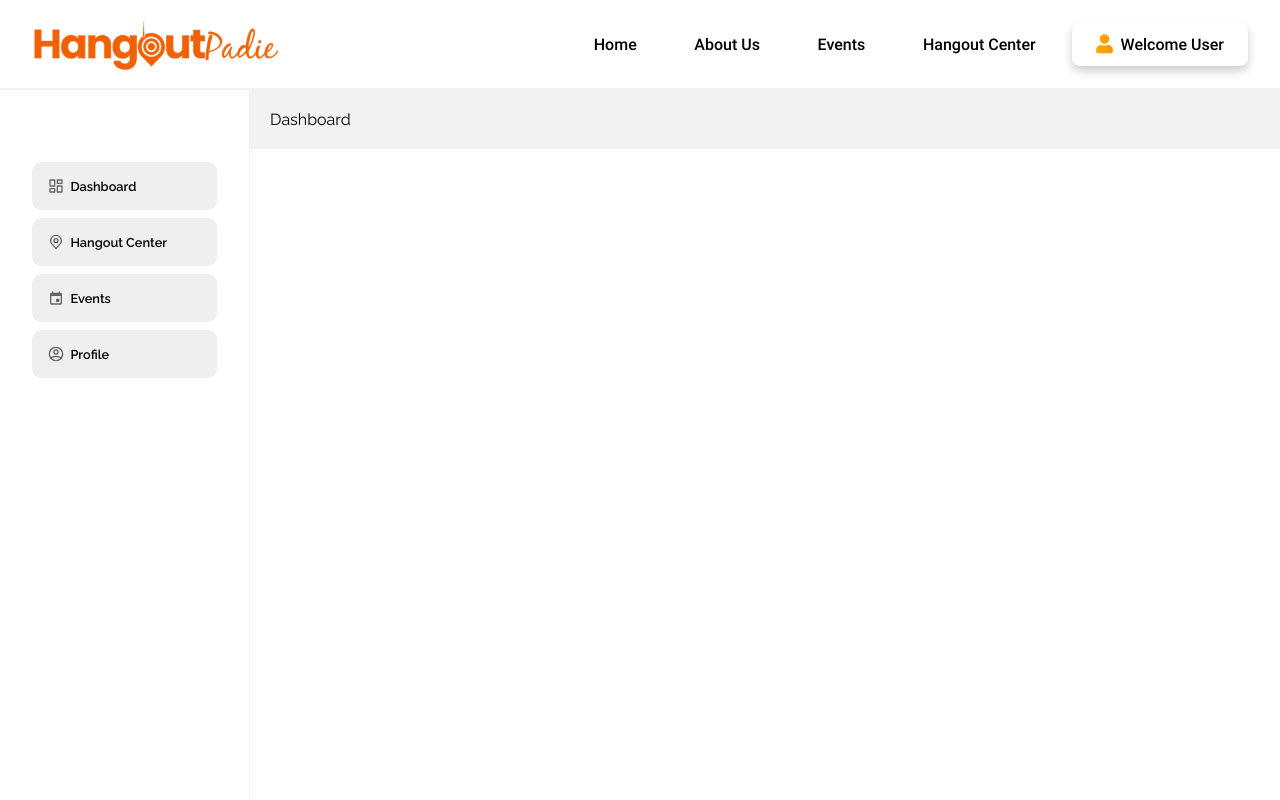
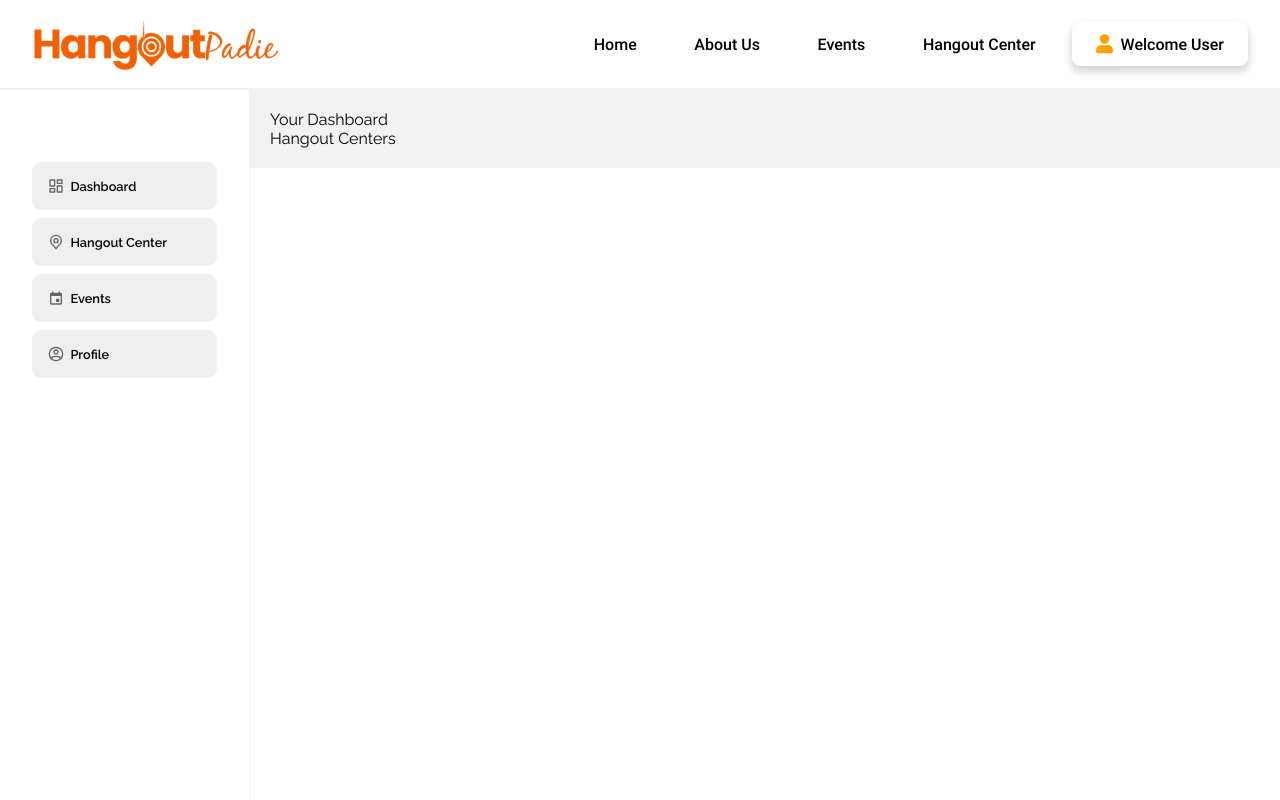
Before and after one commit to hangoutpadieorg/frontend-website, a React (Vite) app: page /dashboard in a window 1280 px wide. Built offline with nearby package versions, Linux system fonts and the light colour scheme.

Commit message:
:construction: Dash

```diff
--- a/src/pages/Dashboard.jsx
+++ b/src/pages/Dashboard.jsx
@@ -19,7 +19,13 @@ const Dashboard = () => {
         </div>
         <div className="main-section" id="mainSection">
           {/* Main section content */}
-          <p>Dashboard</p>
+          <p>Your Dashboard</p>
+          <div>
+            <p>Hangout Centers</p>
+            <div>
+
+            </div>
+          </div>
         </div>
       </div>
     </div>
```
Also changed, not shown: 1 other file (tests, documents, lock files or other folders).
